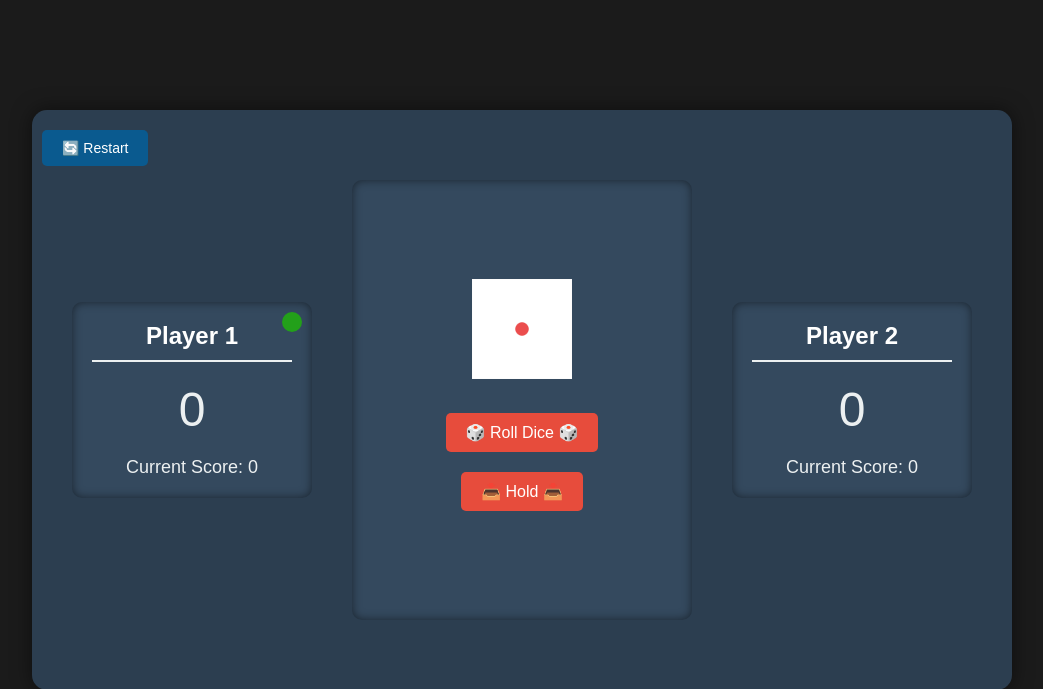
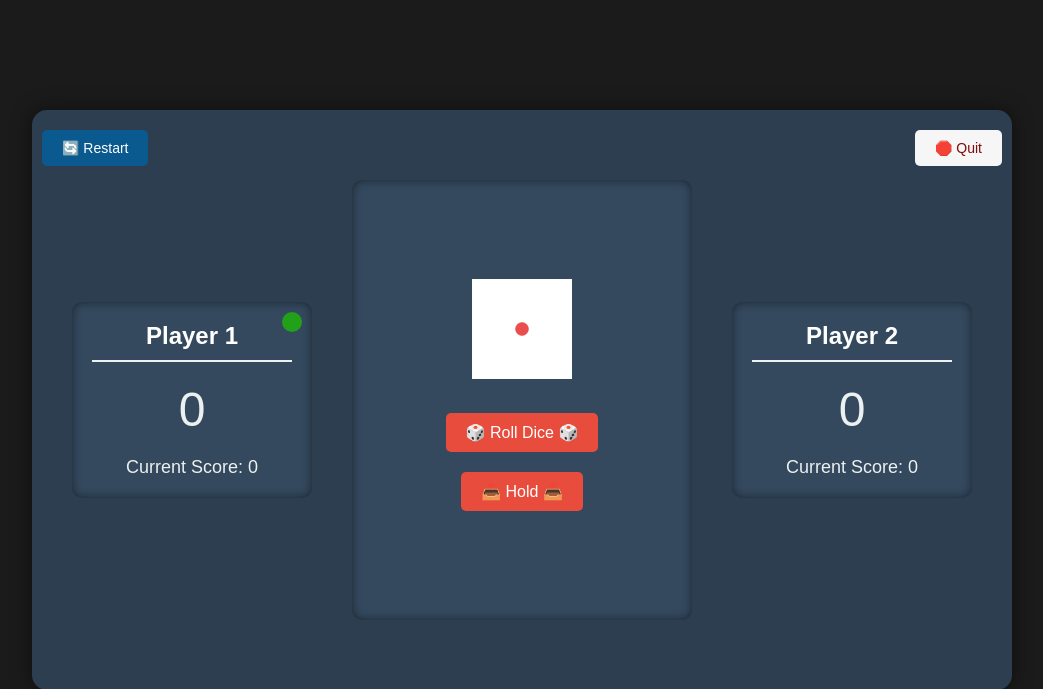
Before and after one commit to Tartsi/Pig-Dice-Game, a Django app: page /pig in a window 1280 px wide. Shown: the top 689 px of the page, without its empty margins (118-1161 px from the left). Run offline with Django 5.2, Linux system fonts and the light colour scheme.

Commit message:
(frontend) Add quit-button

```diff
--- a/frontend/static/pig.css
+++ b/frontend/static/pig.css
@@ -102,6 +102,20 @@ body {
     transition: background-color 0.3s ease;
 }
 
+.btn.quit {
+    position: absolute;
+    top: 10px;
+    right: 10px;
+    background-color: #f6f6f6;
+    color: #820b0b;
+    border: none;
+    padding: 10px 20px;
+    font-size: 14px;
+    cursor: pointer;
+    border-radius: 5px;
+    transition: background-color 0.3s ease;
+}
+
 .btn.restart:hover {
     background-color: #2980b9;
 }
--- a/frontend/templates/pig.html
+++ b/frontend/templates/pig.html
@@ -9,6 +9,7 @@
 <body>
     <div class="game-container">
         <button class="btn restart">🔄 Restart</button>
+        <button class="btn quit">🛑 Quit</button>
         <div class="player-score active" id="player0">
             <h2>Player 1</h2>
             <div class="score" id="score--0">0</div>
```
